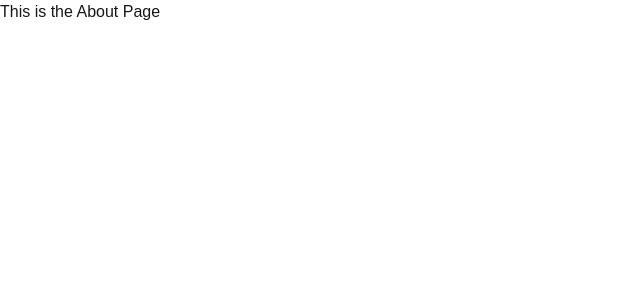
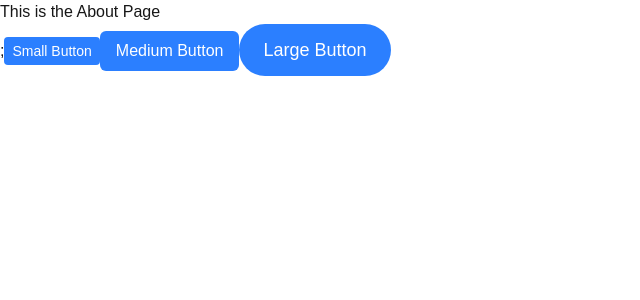
Before and after one commit to Dydex/alx-project-0x02-setup, a Next.js app in the folder alx-project-0x02/: page /about in a window 1280 px wide. Shown: the top 300 px of the page, without its empty margins (0-640 px from the left). Built offline with nearby package versions, Linux system fonts and the light colour scheme.

Commit message:
first commit for task 5

```diff
--- /dev/null
+++ b/alx-project-0x02/components/common/Button.tsx
@@ -0,0 +1,25 @@
+import React from 'react';
+import { ButtonProps } from '@/interfaces';
+
+const Button: React.FC<ButtonProps> = ({
+  title,
+  size = 'medium',
+  shape = 'rounded-md',
+  onClick,
+}) => {
+  const sizeClasses: Record<string, string> = {
+    small: 'px-2 py-1 text-sm',
+    medium: 'px-4 py-2 text-base',
+    large: 'px-6 py-3 text-lg',
+  };
+
+  return (
+    <button
+      className={`${sizeClasses[size]} ${shape} bg-blue-500 text-white`}
+      onClick={onClick}
+    >
+      {title}
+    </button>
+  );
+};
+export default Button;
--- a/alx-project-0x02/interfaces/index.tsx
+++ b/alx-project-0x02/interfaces/index.tsx
@@ -1,7 +1,8 @@
 export interface ButtonProps {
-  type?: 'reset' | 'button' | 'submit';
-  label: string;
-  onClick: () => void;
+  shape?: 'rounded-sm' | 'rounded-md' | 'rounded-full';
+  size?: 'small' | 'medium' | 'large';
+  title: string;
+  onClick?: () => void;
 }
 
 export interface CardProps {
--- a/alx-project-0x02/pages/about.tsx
+++ b/alx-project-0x02/pages/about.tsx
@@ -1,5 +1,14 @@
+import Button from '@/components/common/Button';
+
 const AboutPage: React.FC = () => {
-  return <h1>This is the About Page</h1>;
+  return (
+    <div>
+      <h1>This is the About Page</h1>;
+      <Button title='Small Button' size='small' shape='rounded-sm' />
+      <Button title='Medium Button' size='medium' shape='rounded-md' />
+      <Button title='Large Button' size='large' shape='rounded-full' />
+    </div>
+  );
 };
 
 export default AboutPage;
```
